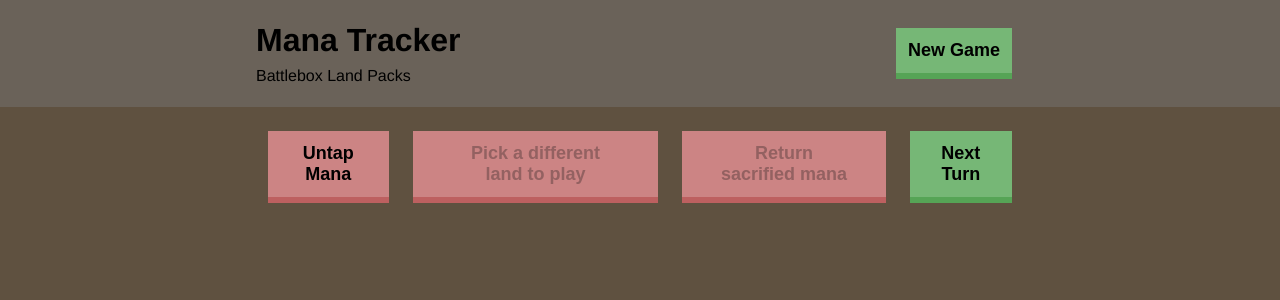
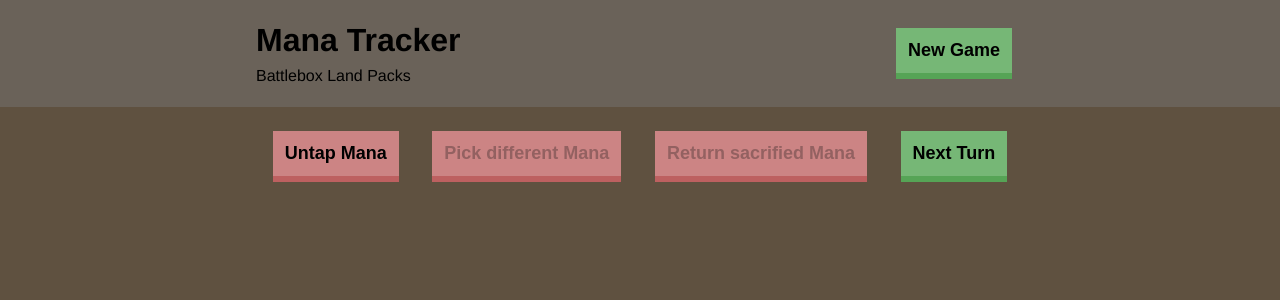
Before and after one commit to DeepSky8/mana-tracker2, an Angular app: page / in a window 1280 px wide. Both pictures are taken after a click on the button "Ally Tap Lands (default)". Shown: the top 300 px of the page. Built offline with nearby package versions, Linux system fonts and the light colour scheme.

Commit message:
Wire up navigation

```diff
--- a/src/app/app.html
+++ b/src/app/app.html
@@ -6,12 +6,12 @@
   }
 
   @if (state.boxSelected){
-  <app-navigation />
+  <app-navigation
+    (untapAll)="untapMana()"
+    (unpickMana)="undoPlayMana()"
+    (unsacMana)="undoSacrificeMana()"
+    (advanceTurn)="nextTurn()" />
   <!-- <div>
-              <GameNavigation
-                manaState={manaState}
-                dispatchManaState={dispatchManaState}
-              />
               <ManaDisplay
                 manaState={manaState}
                 dispatchManaState={dispatchManaState}
--- a/src/app/display/navigation/navigation.html
+++ b/src/app/display/navigation/navigation.html
@@ -1,21 +1,25 @@
 <div class="navigation--spacing">
     <button
-        class="button--undo">Untap Mana</button>
+        class="button--undo"
+        (click)="untapAllMana()">Untap Mana
+    </button>
 
     <button
         [disabled]="!state().playedMana"
-        class="button--undo">
-        Pick a different land to play
+        class="button--undo"
+        (click)="unpickThisMana()"> Pick different Mana
     </button>
 
     <button
         [disabled]="state().sacrificedMana"
-        class="button--undo">
-        Return sacrified mana
+        class="button--undo"
+        (click)="unSacThisMana()">
+        Return sacrified Mana
     </button>
 
     <button
-        class="button--new">
+        class="button--new"
+        (click)="nextTurn()">
         Next Turn
     </button>
 
--- a/src/app/display/navigation/navigation.ts
+++ b/src/app/display/navigation/navigation.ts
@@ -1,4 +1,4 @@
-import { Component, input } from '@angular/core';
+import { Component, EventEmitter, input, Output } from '@angular/core';
 import { defaultGameState, IGameState } from '../../data/library';
 
 @Component({
@@ -9,5 +9,24 @@ import { defaultGameState, IGameState } from '../../data/library';
 })
 export class Navigation {
   state = input<IGameState>(defaultGameState)
+  @Output() untapAll = new EventEmitter();
+  @Output() unpickMana = new EventEmitter();
+  @Output() unsacMana = new EventEmitter();
+  @Output() advanceTurn = new EventEmitter();
 
+  public untapAllMana(): void {
+    this.untapAll.emit();
+  }
+
+  public unpickThisMana(): void {
+    this.unpickMana.emit();
+  }
+
+  public unSacThisMana(): void {
+    this.unsacMana.emit();
+  }
+
+  public nextTurn(): void {
+    this.advanceTurn.emit();
+  }
 }
```
